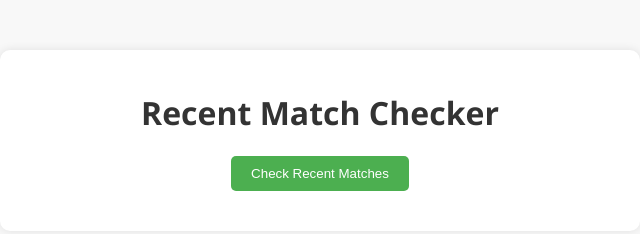
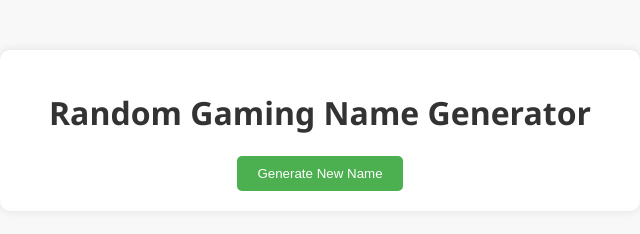
Before and after one commit to EuriGateStoreAccountChecker/eurigatestore, a plain HTML site: page index.html in a window 1280 px wide. Shown: the whole page, without its empty margins (320-960 px from the left). Drawn offline with Linux system fonts and the light colour scheme.

Commit message:
Update index.html

```diff
--- a/index.html
+++ b/index.html
@@ -3,16 +3,15 @@
 <head>
     <meta charset="UTF-8">
     <meta name="viewport" content="width=device-width, initial-scale=1.0">
-    <title>Recent Match Checker</title>
+    <title>Random Gaming Name Generator</title>
     <link rel="stylesheet" href="styles.css">
 </head>
 <body>
     <div class="container">
-        <h1>Recent Match Checker</h1>
-        <button id="checkButton">Check Recent Matches</button>
-        <div id="matchResult"></div>
+        <h1>Random Gaming Name Generator</h1>
+        <div id="generated-name"></div>
+        <button id="generate-btn">Generate New Name</button>
     </div>
-
     <script src="script.js"></script>
 </body>
 </html>
```
